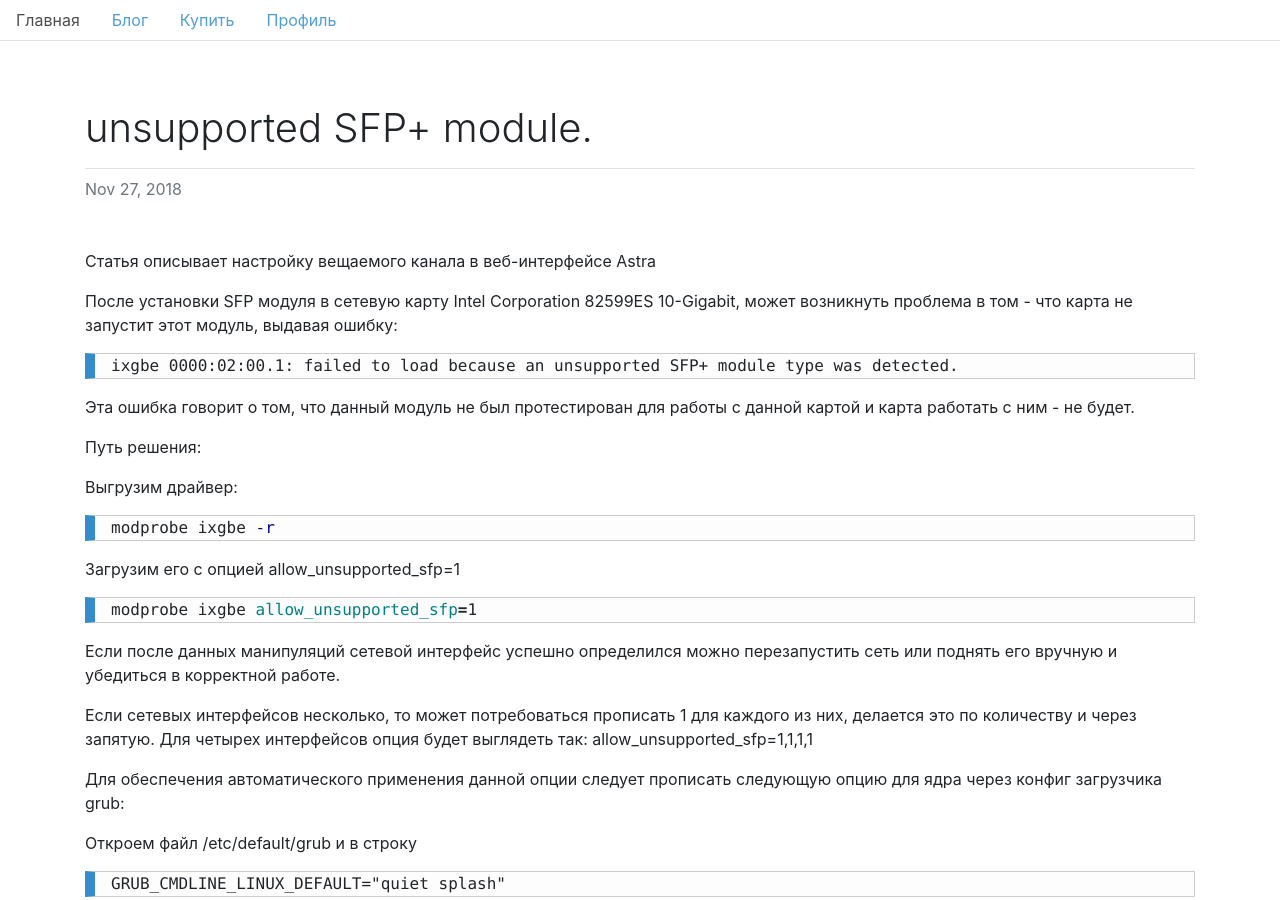
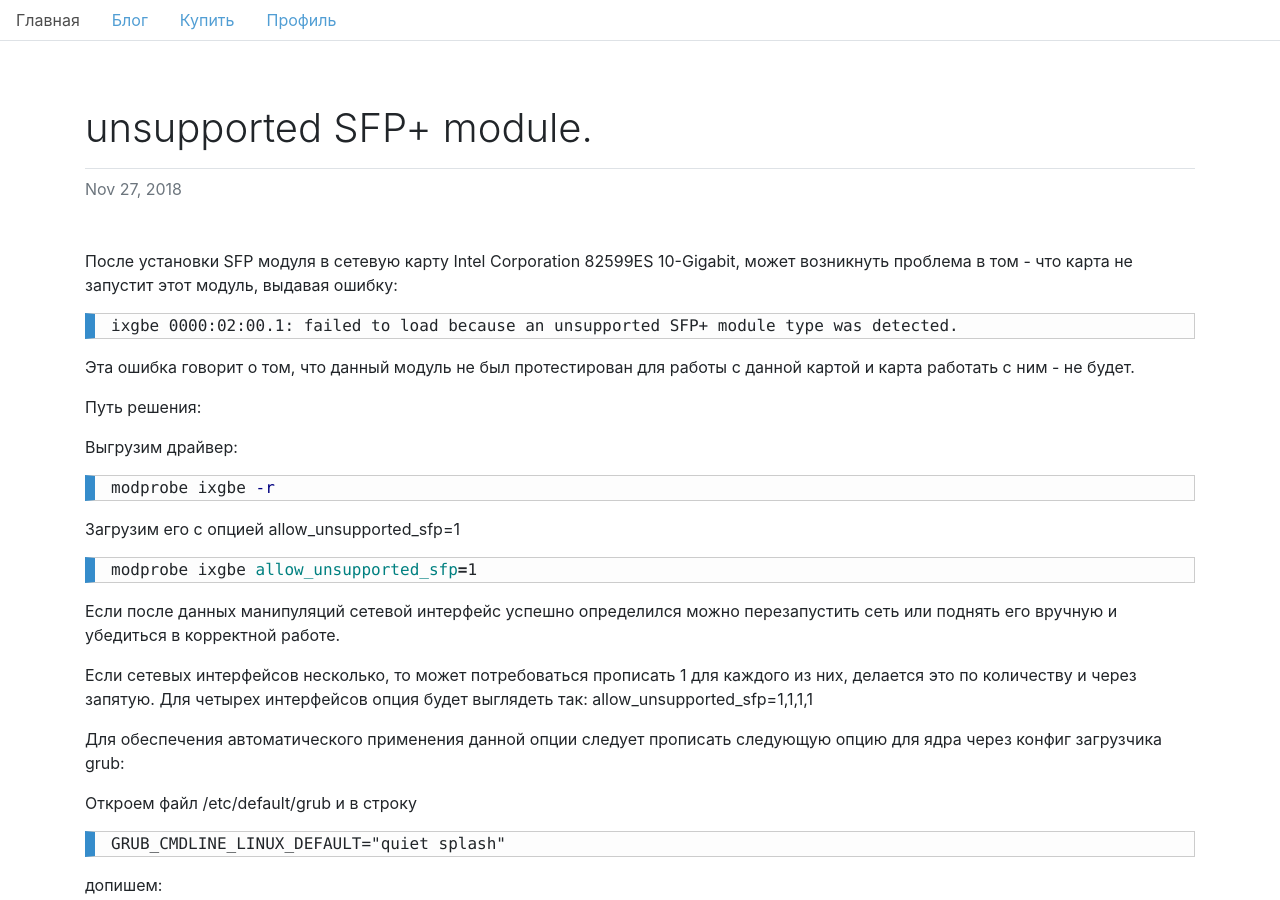
Before and after one commit to ramzes1401ss3/cesbo-www, a Jekyll site: the page built from ru/_posts/2018-11-27-allow_unsupported_sfp.md, in a window 1280 px wide and 900 px high. Built offline with Jekyll 4.4.1, drawn with Linux system fonts in a browser that asks for light colours.

Commit message:
Update 2018-11-27-allow_unsupported_sfp.md

````diff
--- a/ru/_posts/2018-11-27-allow_unsupported_sfp.md
+++ b/ru/_posts/2018-11-27-allow_unsupported_sfp.md
@@ -4,10 +4,10 @@ lang: ru
 title: unsupported SFP+ module.
 tags: [dev,linux]
 ---
-Статья описывает настройку вещаемого канала в веб-интерфейсе Astra
+
+После установки SFP модуля в сетевую карту  Intel Corporation 82599ES 10-Gigabit, может возникнуть проблема в том - что карта не запустит этот модуль, выдавая ошибку:
 <!-- more -->
 
-После установки SFP модуля в сетевую карту  Intel Corporation 82599ES 10-Gigabit, может возникнуть проблема в том - что карта не запустит этот модуль, выдавая ошибку:
 
 ```
 ixgbe 0000:02:00.1: failed to load because an unsupported SFP+ module type was detected.
````
